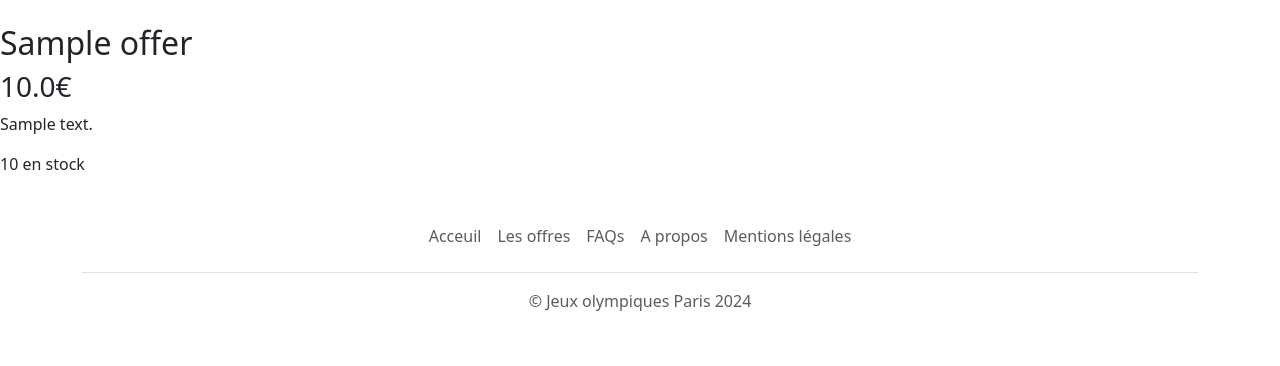
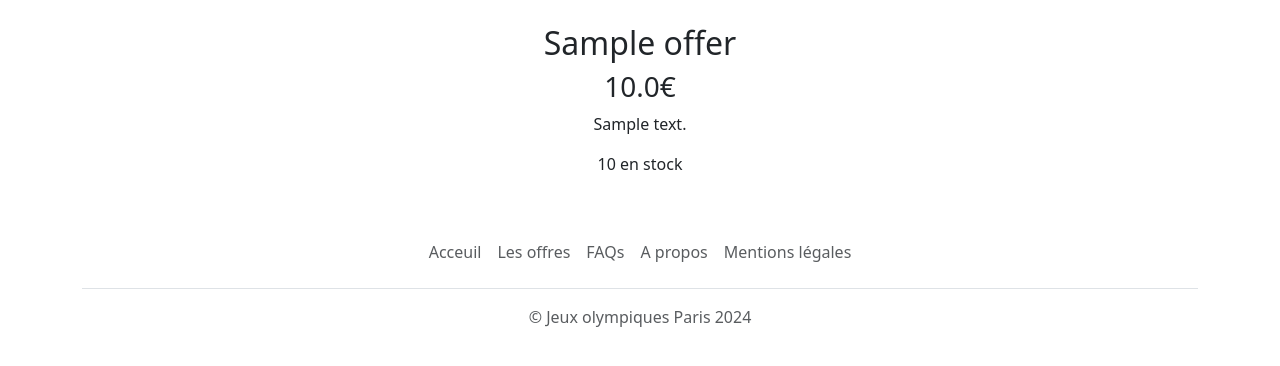
Before and after one commit to FleurD974/EvaluationBloc3, a Django app: a page that uses store/templates/store/detail.html in a window 1280 px wide. Shown: the part 95-461 px from the top of the page. Run offline with Django 5.2, Linux system fonts and the light colour scheme; tables that the repository leaves empty hold one stand-in row (values such as "Sample post"); some libraries are stand-ins or nearby versions.

Commit message:
add style for offer details

```diff
--- a/Billeterie/static/css/styles.css
+++ b/Billeterie/static/css/styles.css
@@ -0,0 +1,8 @@
+#offercontainer {
+    display: flex;
+    flex-direction: column;
+    flex-wrap: nowrap;
+    align-content: center;
+    justify-content: center;
+    align-items: center;
+}
--- a/store/templates/store/detail.html
+++ b/store/templates/store/detail.html
@@ -1,7 +1,8 @@
 {% extends 'base.html' %}
-
+{% load static %}
 {% block content %}
-
+    <main>
+        <div id="offercontainer" class="container">
             <h2>{{ offer.offer_name }}</h2>
             <h3>{{ offer.offer_price }}€</h3>
             <p>{{ offer.offer_description }}</p>
@@ -9,8 +10,10 @@
 
             {% if user.is_authenticated %}
             <p>
-        <a href="{% url 'store:add-to-cart' offer.offer_slug %}">Ajouter au panier</a>
+                <a href="{% url 'store:add-to-cart' offer.offer_slug %}" class="btn btn-lg btn-block btn-outline-primary">Ajouter au panier</a>
             </p>
             {% endif %}
+        </div>
+    </main>
 
 {% endblock %}
--- a/store/templates/store/offers.html
+++ b/store/templates/store/offers.html
@@ -14,7 +14,7 @@
                         <h4 class="my-0 font-weight-normal">{{ offer.offer_name }}</h4>
                     </div>
                     <div class="card-body">
-                        <h1 class="card-title pricing-card-title">{{ offer.offer_price }} <small class="text-muted">€</small></h1>
+                        <h1 class="card-title pricing-card-title">{{ offer.offer_price }}<small class="text-muted">€</small></h1>
                         <p>{{ offer.offer_description }}</p>
                         <a href="{{ offer.get_absolute_url }}" class="btn btn-lg btn-block btn-outline-primary">Voir l'offre</a>
                     </div>
```
Lines whose indentation alone changed are shown as unchanged.
